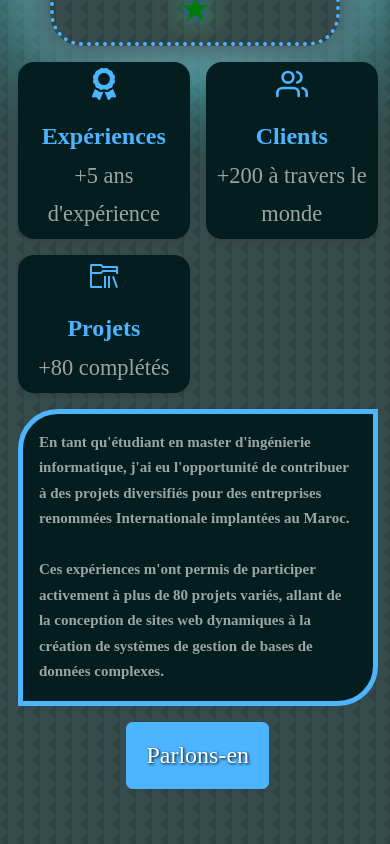
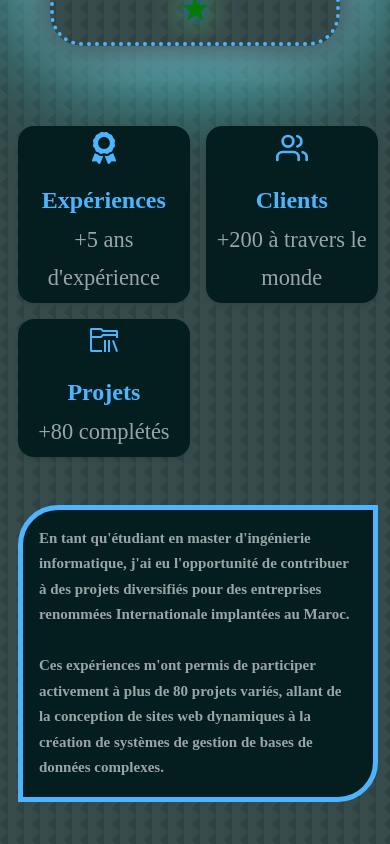
Before and after one commit to Mouhamed1003/keenprogrammer.com, a React (Create React App) app: page / in a window 390 px wide. Shown: the part 1440-2284 px from the top of the page. Built offline with nearby package versions, Linux system fonts and the light colour scheme.

Commit message:
Update a_propos.css

```diff
--- a/src/components/a_propos/a_propos.css
+++ b/src/components/a_propos/a_propos.css
@@ -263,6 +263,10 @@ section {
         display: block;
         margin: 0.5rem 0;
     }
+    .apropos_content .btn.btn-primary {
+        font-size: large;
+        margin-top: 2rem;
+    }
 }
 
 /* Media Query pour les iPhone 12 Pro */
@@ -294,7 +298,7 @@ section {
 
     .apropos_content p {
         width: 100%;
-        margin: 1rem 0;
+        margin: 3rem 0 1rem 0;
         padding: 1rem;
         box-sizing: border-box;
         text-align: left;
@@ -305,7 +309,7 @@ section {
         display: grid;
         grid-template-columns: 1fr 1fr;
         gap: 1rem;
-        margin-top: 0rem;
+        margin-top: 5rem;
     }
 
     .apropos_card {
@@ -344,4 +348,8 @@ section {
         display: block;
         margin: 0.5rem 0;
     }
+    .apropos_content .btn.btn-primary {
+        font-size: large;
+        margin-top: 2rem;
+    }
 }
```
